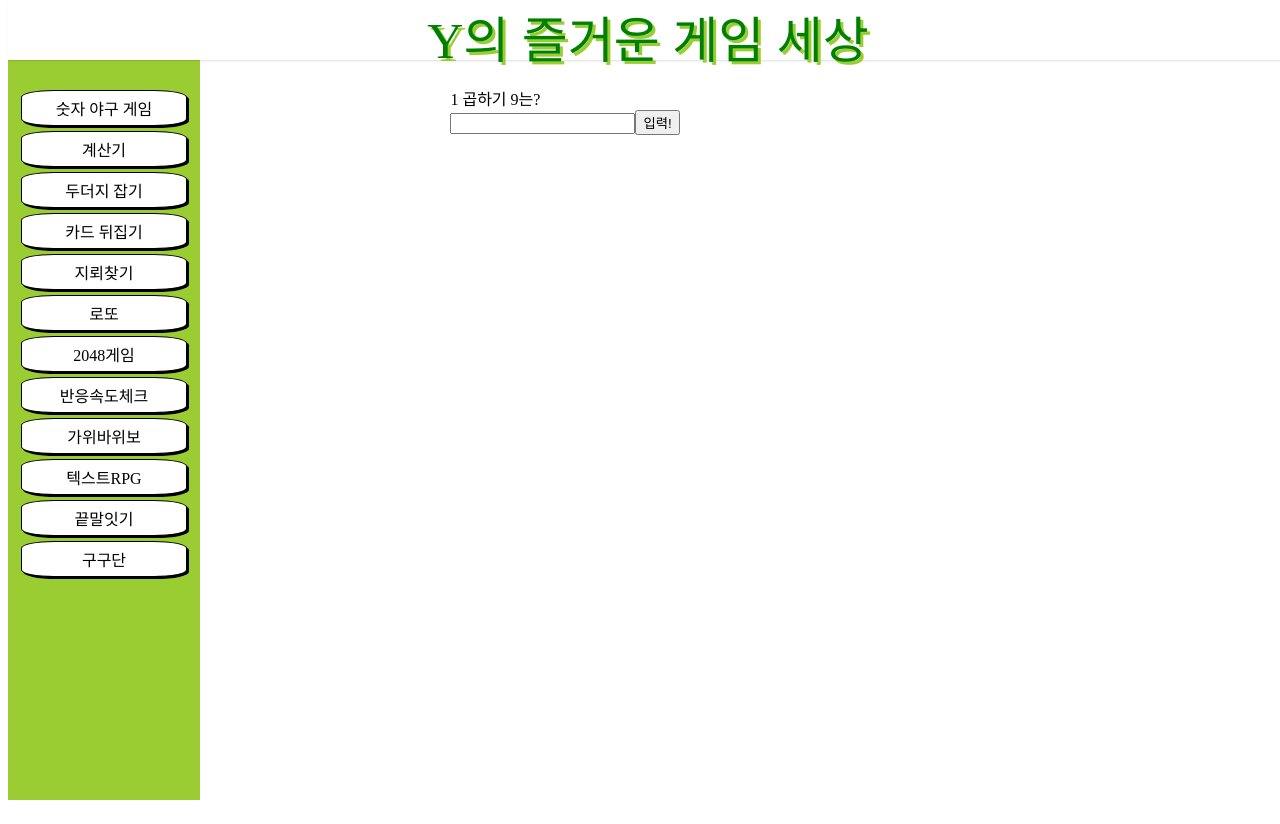
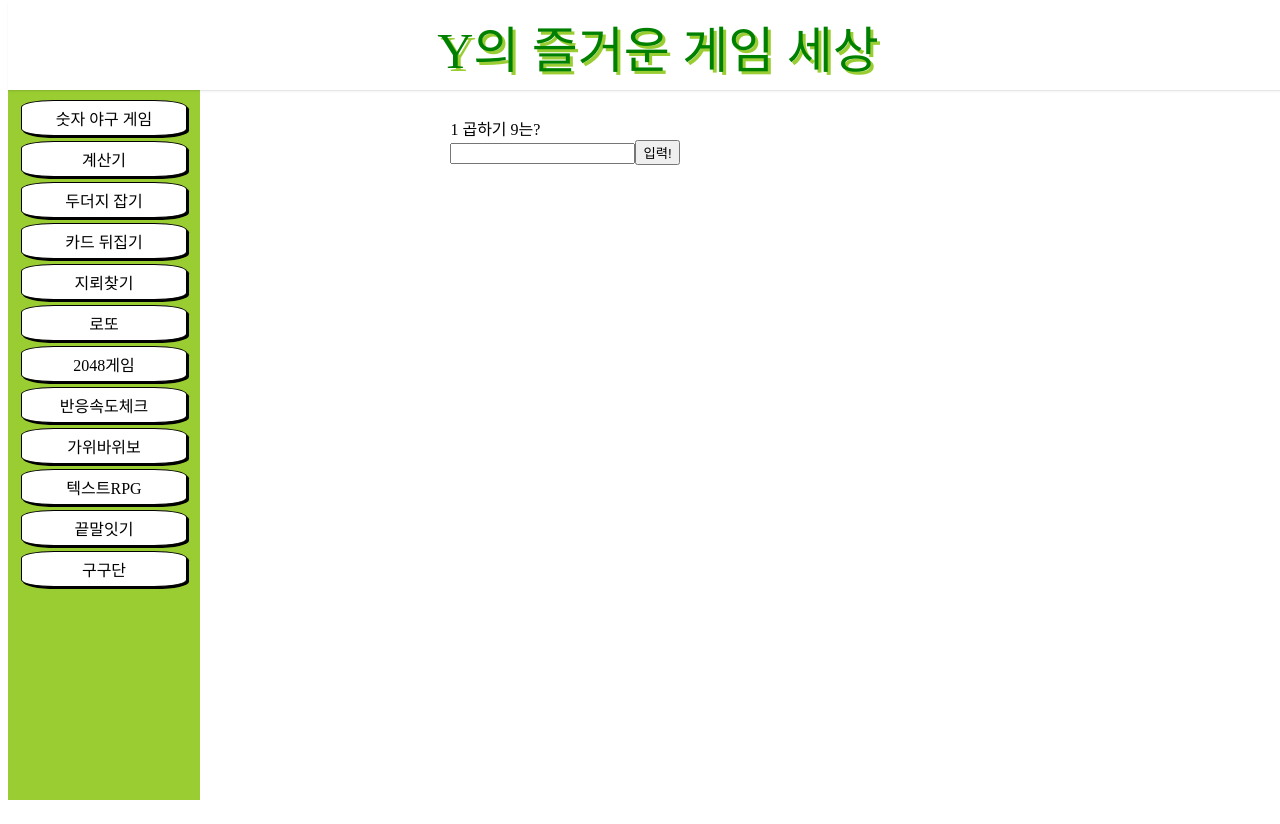
Before and after one commit to tomyhas59/reactGame, a React (Create React App) app: page /gugudan in a window 1280 px wide. Built offline with nearby package versions, Linux system fonts and the light colour scheme.

Commit message:
applayout

```diff
--- a/src/pages/AppLayout.js
+++ b/src/pages/AppLayout.js
@@ -41,6 +41,18 @@ const AppLayout = ({ children }) => {
 
 export default AppLayout;
 
+const Header = styled.header`
+  position: fixed;
+  text-align: center;
+  padding: 10px;
+  top: 0;
+  width: 100%;
+  height: 70px;
+  z-index: 2000;
+  background-color: #fff;
+  box-shadow: 0 2px 2px rgba(0, 0, 0, 0.05), 0 1px 0 rgba(0, 0, 0, 0.05);
+`;
+
 const Main = styled.div`
   width: 1000px;
   margin: 0 auto;
@@ -49,7 +61,7 @@ const Main = styled.div`
   font-size: 50px;
   &:hover {
     color: yellowgreen;
-    text-shadow: 5px 5px green;
+    text-shadow: 3px 3px green;
   }
 `;
 
@@ -65,7 +77,7 @@ const LayoutWrapper = styled.div`
 
 const ContentWrapper = styled.article`
   float: right;
-  padding-top: 70px;
+  padding-top: 100px;
   width: 30%;
   margin: 0 auto;
 `;
@@ -74,7 +86,7 @@ const Aside = styled.aside`
   position: fixed;
   background-color: yellowgreen;
   width: 15%;
-  top: 60px;
+  top: 70px;
   bottom: 0;
   padding-top: 25px;
   & ul {
@@ -104,14 +116,3 @@ const Aside = styled.aside`
     }
   }
 `;
-
-const Header = styled.header`
-  position: fixed;
-  text-align: center;
-  top: 0;
-  width: 100%;
-  height: 60px;
-  z-index: 2000;
-  background-color: #fff;
-  box-shadow: 0 2px 2px rgba(0, 0, 0, 0.05), 0 1px 0 rgba(0, 0, 0, 0.05);
-`;
```
